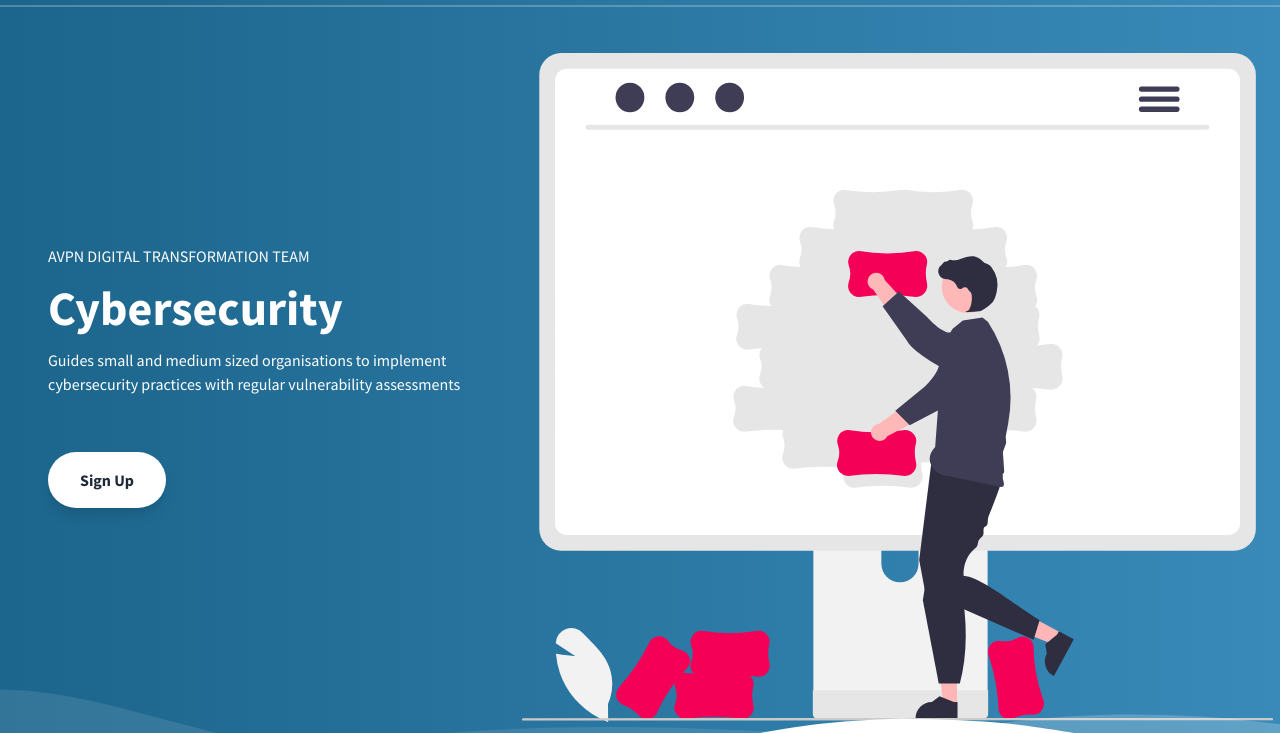
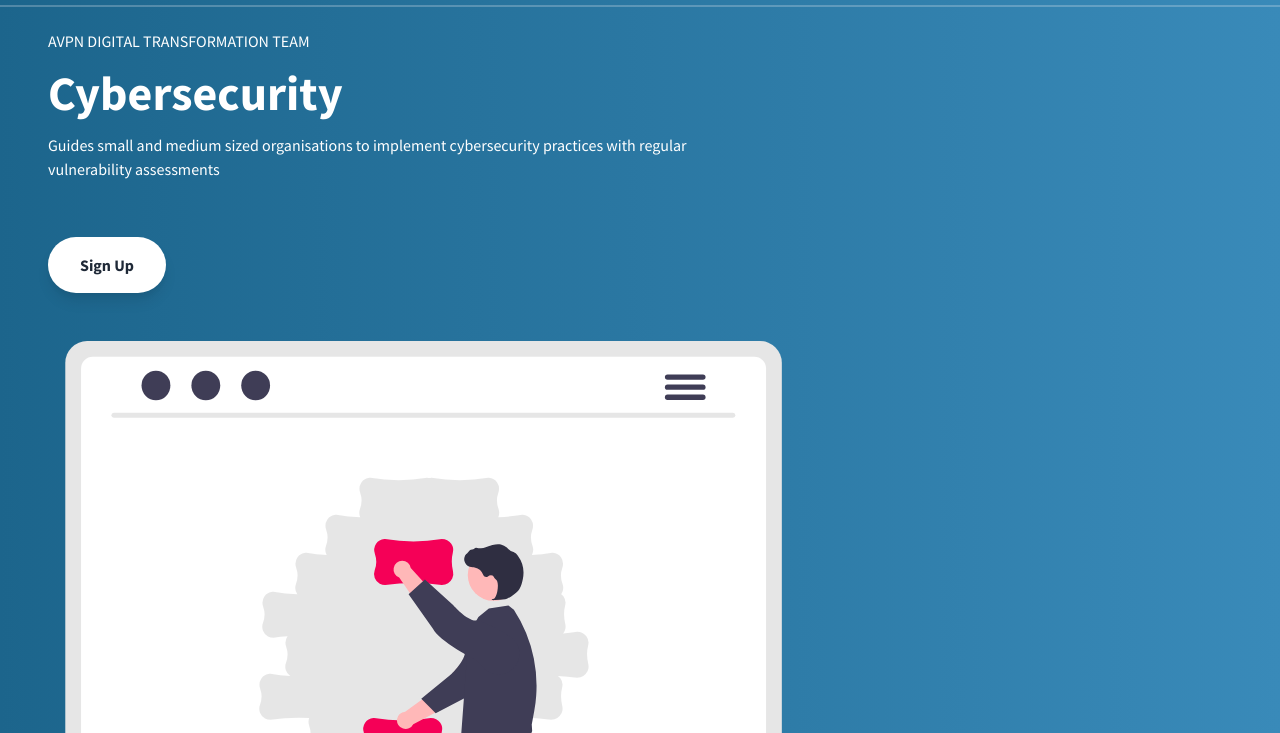
Before and after one commit to estherspeaks/esther.github.io, a plain HTML site: page Cybersecurity01.html in a window 1280 px wide. Shown: the part 67-800 px from the top of the page. Drawn offline with nearby package versions, Linux system fonts and the light colour scheme.

Commit message:
Update Cybersecurity01.html

```diff
--- a/Cybersecurity01.html
+++ b/Cybersecurity01.html
@@ -80,7 +80,7 @@
     <div class="pt-24">
       <div class="container px-12 mx-auto flex flex-wrap flex-col md:flex-row items-center">
         <!--Left Col-->
-        <div class="flex flex-col w-full md:w-2/5 justify-center items-start text-center md:text-left">
+        <div class="flex flex-col w-full md:w-3/5 justify-center items-start text-center md:text-left">
           <p class="uppercase tracking-loose w-full">AVPN Digital Transformation Team</p>
           <h1 class="my-4 text-5xl font-bold leading-tight\">
             Cybersecurity
@@ -93,7 +93,7 @@
           </button>
         </div>
         <!--Right Col-->
-        <div class="w-full md:w-2/5 py-6 text-center">
+        <div class="w-full md:w-1/2 py-6 text-center">
 
           <!--FIRST IMAGE SVG BELOW-->
           <svg xmlns="http://www.w3.org/2000/svg" data-name="Layer 1" width="751.13137" height="669.03005" viewBox="0 0 751.13137 669.03005" xmlns:xlink="http://www.w3.org/1999/xlink">
```
